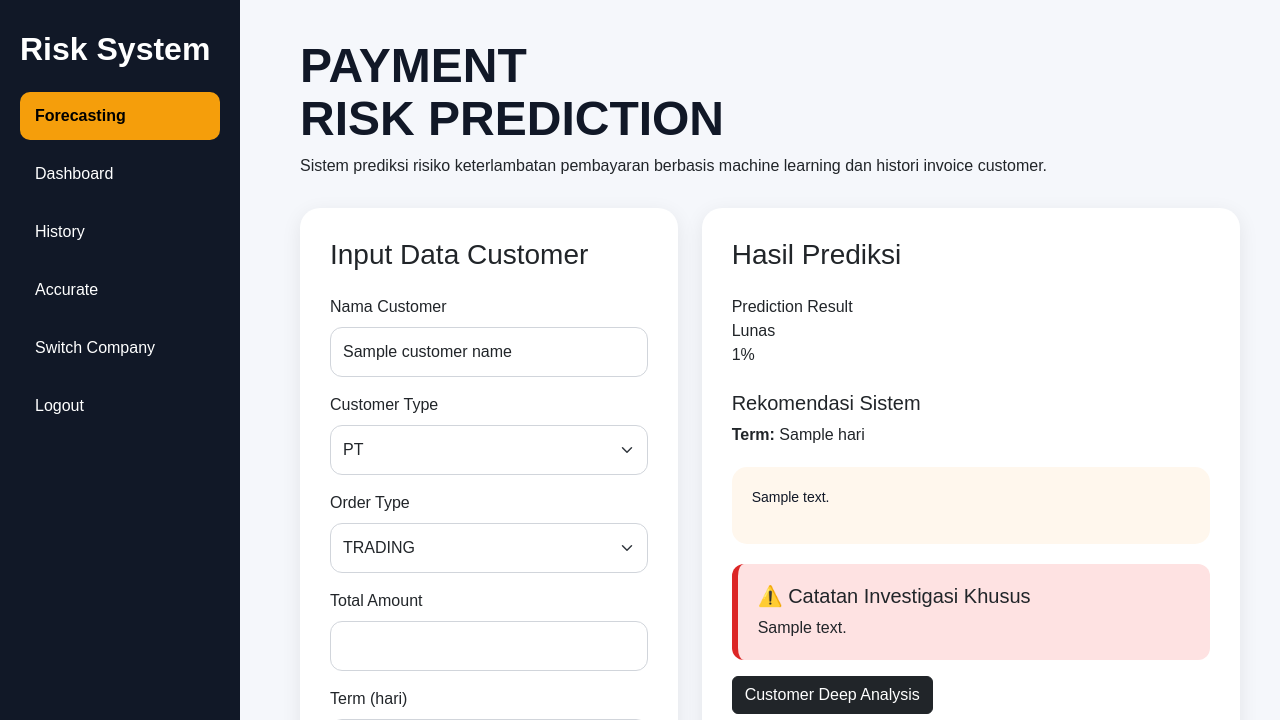
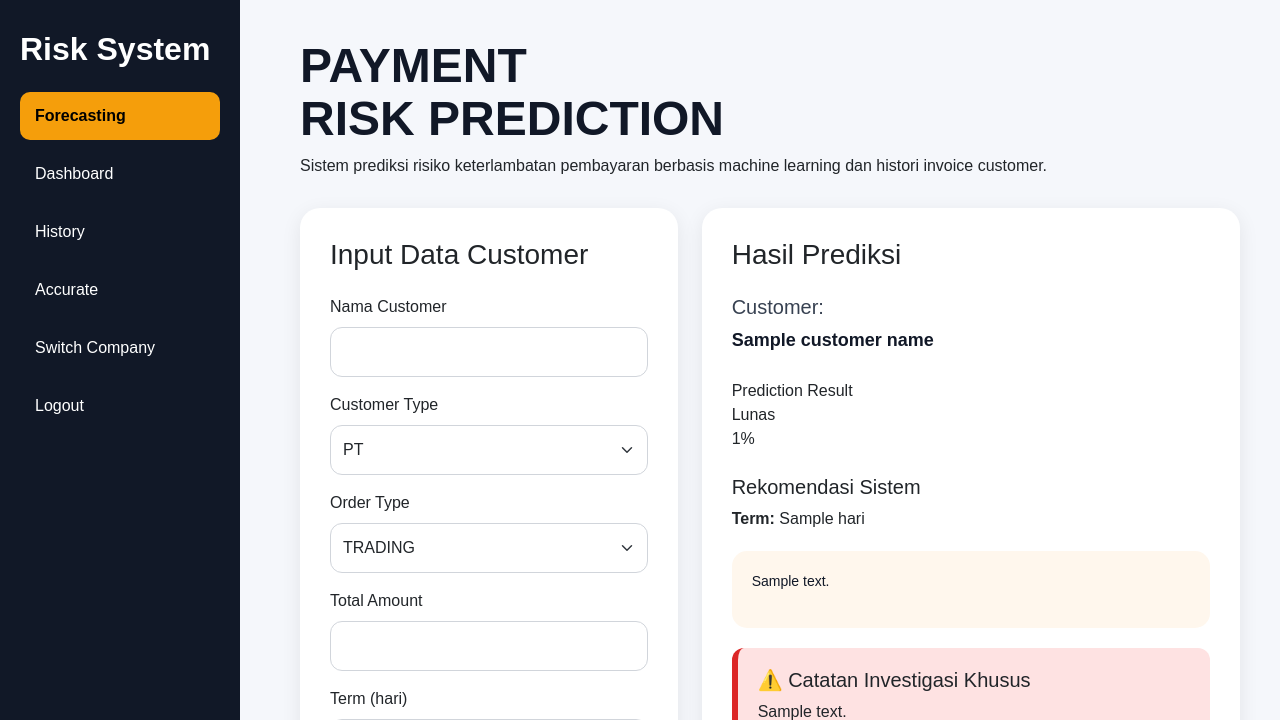
Before and after one commit to amaany725/Accounts-Receivable-Analytics-and-Forecasting-System, a Flask app: template templates/index.html in a window 1280 px wide. Shown: the top 720 px of the page. Run offline with Flask 3, Linux system fonts and the light colour scheme; the template is opened without the code that fills it: most values are stand-ins (such as "Sample title", 1, 10 or a date in 2020); parts of the project's set-up code (start-up, migrations or seed data) failed here and were passed over.

Commit message:
fixed2 forecast result

```diff
--- a/templates/index.html
+++ b/templates/index.html
@@ -198,7 +198,6 @@
                             id="customerInput"
                             class="form-control"
                             autocomplete="off"
-                            value="{{ customer_name or '' }}"
                             required
                         >
 
@@ -299,6 +298,19 @@
                 <h3 class="mb-4">
                     Hasil Prediksi
                 </h3>
+
+                <h5 style="color:#374151;">
+                    Customer:
+                </h5>
+
+                <p style="
+                    font-size:18px;
+                    font-weight:600;
+                    color:#111827;
+                    margin-bottom:25px;
+                ">
+                    {{ customer_name }}
+                </p>
 
                 <!-- STATUS -->
                 <div class="risk-card">
```
